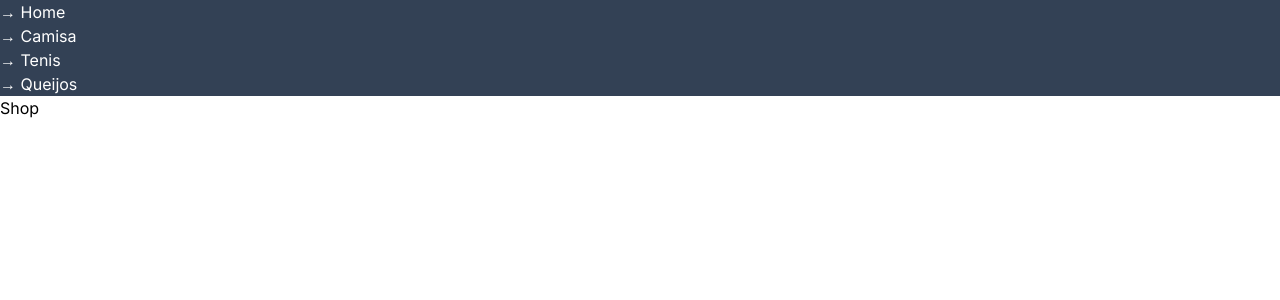
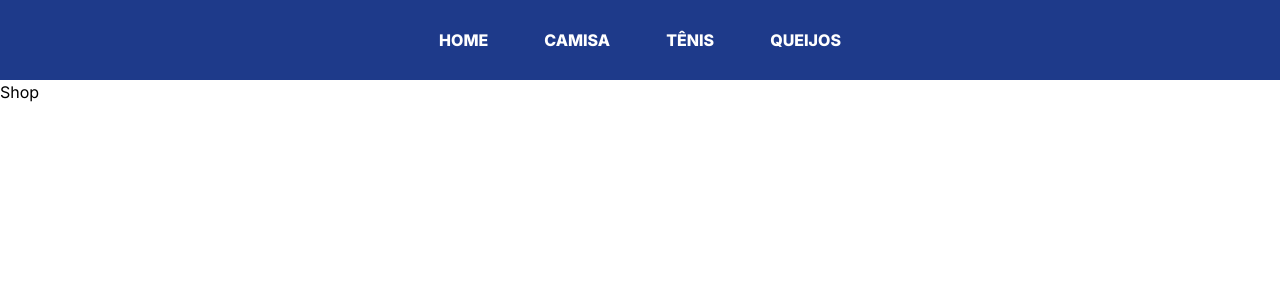
Before and after one commit to andresant-ana/loja-app, a Next.js app: page / in a window 1280 px wide. Shown: the top 300 px of the page. Built offline with nearby package versions, Linux system fonts and the light colour scheme.

Commit message:
Estilizando o cabeçalho.

```diff
--- a/src/app/globals.css
+++ b/src/app/globals.css
@@ -1,3 +1,22 @@
 @tailwind base;
 @tailwind components;
 @tailwind utilities;
+
+
+@layer components {
+    .cabecalho{
+        @apply bg-blue-900 text-white;
+
+        & ul {
+            @apply flex justify-center content-center;
+
+            & li {
+                @apply inline m-5;
+
+                & a {
+                    @apply block font-extrabold hover:bg-white hover:text-blue-900 rounded-md transition-all ease-out duration-300 p-2;
+                }
+            }
+        }
+    }
+}
--- a/src/components/Cabecalho/Cabecalho.jsx
+++ b/src/components/Cabecalho/Cabecalho.jsx
@@ -2,13 +2,13 @@ import Link from 'next/link'
 
 export default function Cabecalho() {
   return (
-    <header className='bg-slate-700 h-30 text-white'>
+    <header className='cabecalho'>
         <nav>
             <ul>
-                <li><Link href="/">→ Home</Link></li>
-                <li><Link href="/produtos/camisa">→ Camisa</Link></li>
-                <li><Link href="/produtos/tenis">→ Tenis</Link></li>
-                <li><Link href="/fazenda">→ Queijos</Link></li>
+                <li><Link href="/">HOME</Link></li>
+                <li><Link href="/produtos/camisa">CAMISA</Link></li>
+                <li><Link href="/produtos/tenis">TÊNIS</Link></li>
+                <li><Link href="/fazenda">QUEIJOS</Link></li>
             </ul>
         </nav>
     </header>
```
